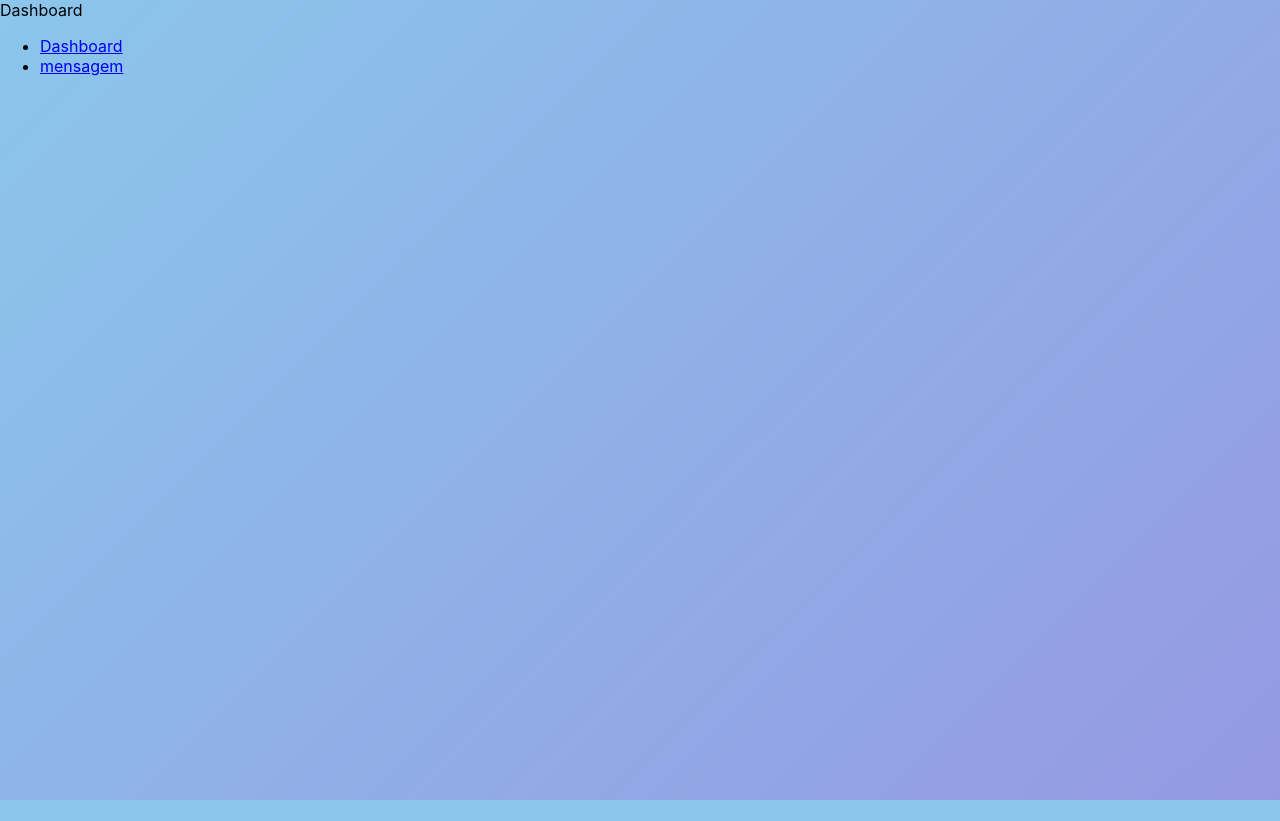
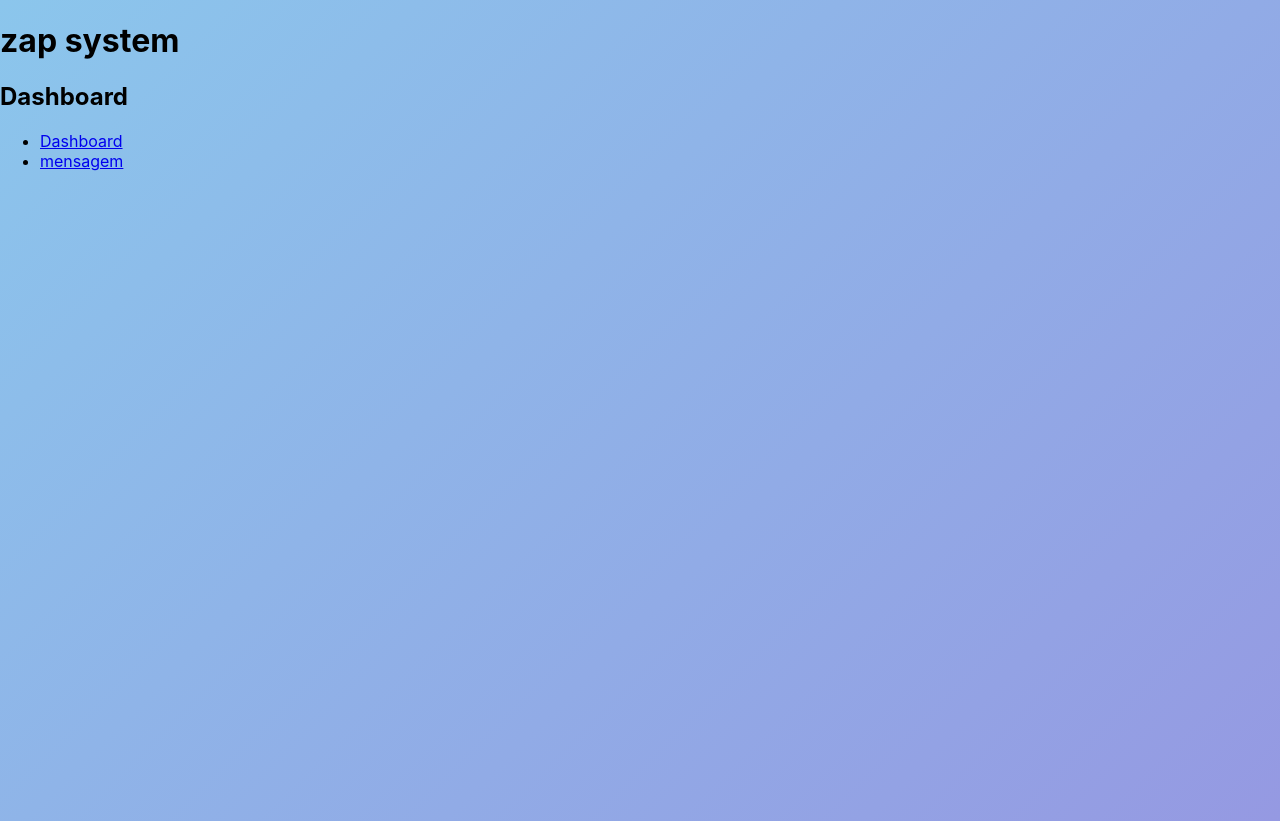
Before and after one commit to mrcomputer2018/projeto2, a React (Create React App) app: page /dashboard in a window 1280 px wide. Before the commit the page ends 800 px from the top, so only its background shows below. Built offline with nearby package versions, Linux system fonts and the light colour scheme.

Commit message:
acertos nas telas exibidas

```diff
--- a/src/componente/Content.jsx
+++ b/src/componente/Content.jsx
@@ -11,7 +11,7 @@ const Content = (props) => {
                 <Route path='/dashboard'>
                     <Dashboard />
                 </Route>
-                <Route path='/'>
+                <Route path='/' exact>
                     <Home/>
                 </Route>
                 <Route path='*'>
--- a/src/componente/Header.jsx
+++ b/src/componente/Header.jsx
@@ -1,6 +1,4 @@
 import React from "react";
-import Content from "./Content";
-import Menu from "./Menu";
 
 const Header = () => {
     return (
--- a/src/pages/Dashboard.jsx
+++ b/src/pages/Dashboard.jsx
@@ -1,9 +1,11 @@
 import React from 'react';
+import Header from '../componente/Header';
 
 const Dashboard = () => {
     return (
         <div>
-            Dashboard
+            <Header/>
+            <h2>Dashboard</h2>
         </div>
     )
 }
--- a/src/pages/Home.jsx
+++ b/src/pages/Home.jsx
@@ -6,6 +6,7 @@ const Home = () => {
     return (
         <div className="home">
             <Header />
+            <h2>Mensagem</h2>
         </div>
     )
 }
```
